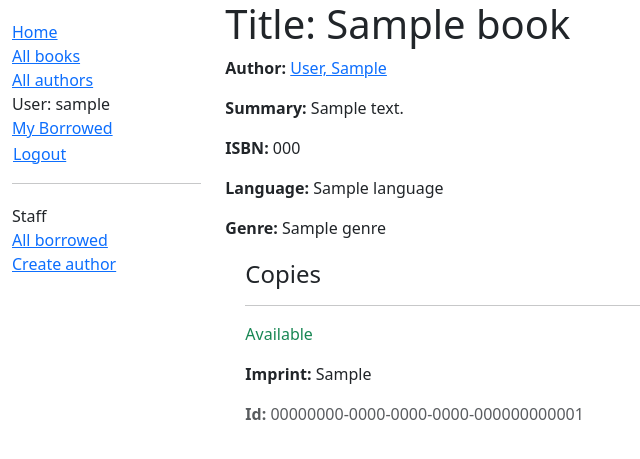
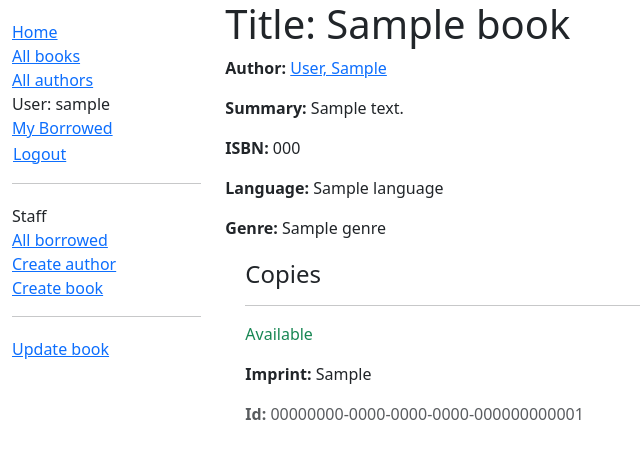
Before and after one commit to marcaltmann/locallibrary, a Django app: page /catalog/books/1 in a window 1280 px wide. Shown: the top 459 px of the page, without its empty margins (0-640 px from the left). Run offline with Django 5.2, Linux system fonts and the light colour scheme; a user stored in the database is signed in; tables that the repository leaves empty hold one stand-in row (values such as "Sample post").

Commit message:
Finish challenge of part 9

```diff
--- a/catalog/templates/base_generic.html
+++ b/catalog/templates/base_generic.html
@@ -46,6 +46,9 @@
                 {% if perms.catalog.add_author %}
                   <li><a href="{% url 'author-create' %}">Create author</a></li>
                 {% endif %}
+                {% if perms.catalog.add_book %}
+                  <li><a href="{% url 'book-create' %}">Create book</a></li>
+                {% endif %}
               </ul>
             {% endif %}
           {% endblock %}
--- a/catalog/templates/catalog/book_detail.html
+++ b/catalog/templates/catalog/book_detail.html
@@ -1,4 +1,20 @@
 {% extends "base_generic.html" %}
+
+{% block sidebar %}
+  {{ block.super }}
+
+  {% if perms.catalog.change_book or perms.catalog.delete_book %}
+    <hr>
+    <ul class="sidebar-nav">
+      {% if perms.catalog.change_book %}
+        <li><a href="{% url 'book-update' book.id %}">Update book</a></li>
+      {% endif %}
+      {% if not book.bookinstance_set.all and perms.catalog.delete_book %}
+        <li><a href="{% url 'book-delete' book.id %}">Delete book</a></li>
+      {% endif %}
+    </ul>
+  {% endif %}
+{% endblock %}
 
 {% block content %}
   <h1>Title: {{ book.title }}</h1>
--- a/catalog/urls.py
+++ b/catalog/urls.py
@@ -14,7 +14,10 @@ urlpatterns = [
     path(
         "book/<uuid:pk>/renew/", views.renew_book_librarian, name="renew-book-librarian"
     ),
-    path('author/create/', views.AuthorCreate.as_view(), name='author-create'),
-    path('author/<int:pk>/update/', views.AuthorUpdate.as_view(), name='author-update'),
-    path('author/<int:pk>/delete/', views.AuthorDelete.as_view(), name='author-delete'),
+    path("author/create/", views.AuthorCreate.as_view(), name="author-create"),
+    path("author/<int:pk>/update/", views.AuthorUpdate.as_view(), name="author-update"),
+    path("author/<int:pk>/delete/", views.AuthorDelete.as_view(), name="author-delete"),
+    path("book/create/", views.BookCreate.as_view(), name="book-create"),
+    path("book/<int:pk>/update/", views.BookUpdate.as_view(), name="book-update"),
+    path("book/<int:pk>/delete/", views.BookDelete.as_view(), name="book-delete"),
 ]
--- a/catalog/views.py
+++ b/catalog/views.py
@@ -151,3 +151,31 @@ class AuthorDelete(PermissionRequiredMixin, DeleteView):
             return HttpResponseRedirect(
                 reverse("author-delete", kwargs={"pk": self.object.pk})
             )
+
+
+class BookCreate(PermissionRequiredMixin, CreateView):
+    model = Book
+    fields = ["title", "author", "summary", "isbn", "genre", "language"]
+    permission_required = "catalog.add_book"
+
+
+class BookUpdate(PermissionRequiredMixin, UpdateView):
+    model = Book
+    # Not recommended (potential security issue if more fields added)
+    fields = "__all__"
+    permission_required = "catalog.change_book"
+
+
+class BookDelete(PermissionRequiredMixin, DeleteView):
+    model = Book
+    success_url = reverse_lazy("books")
+    permission_required = "catalog.delete_book"
+
+    def form_valid(self, form):
+        try:
+            self.object.delete()
+            return HttpResponseRedirect(self.success_url)
+        except Exception as e:
+            return HttpResponseRedirect(
+                reverse("book-delete", kwargs={"pk": self.object.pk})
+            )
```
Also changed, not shown: catalog/templates/catalog/book_confirm_delete.html (added, +27 -0 lines), catalog/templates/catalog/book_form.html (added, +11 -0 lines).
